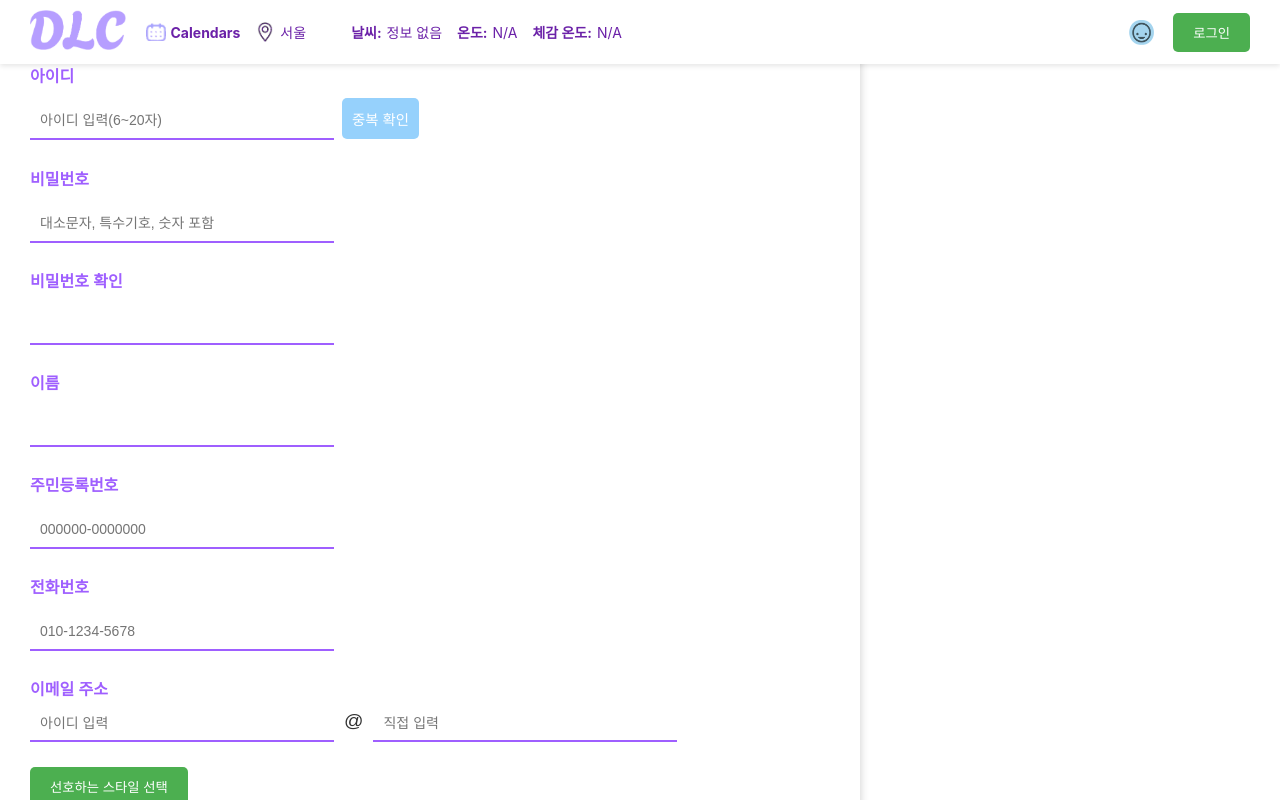
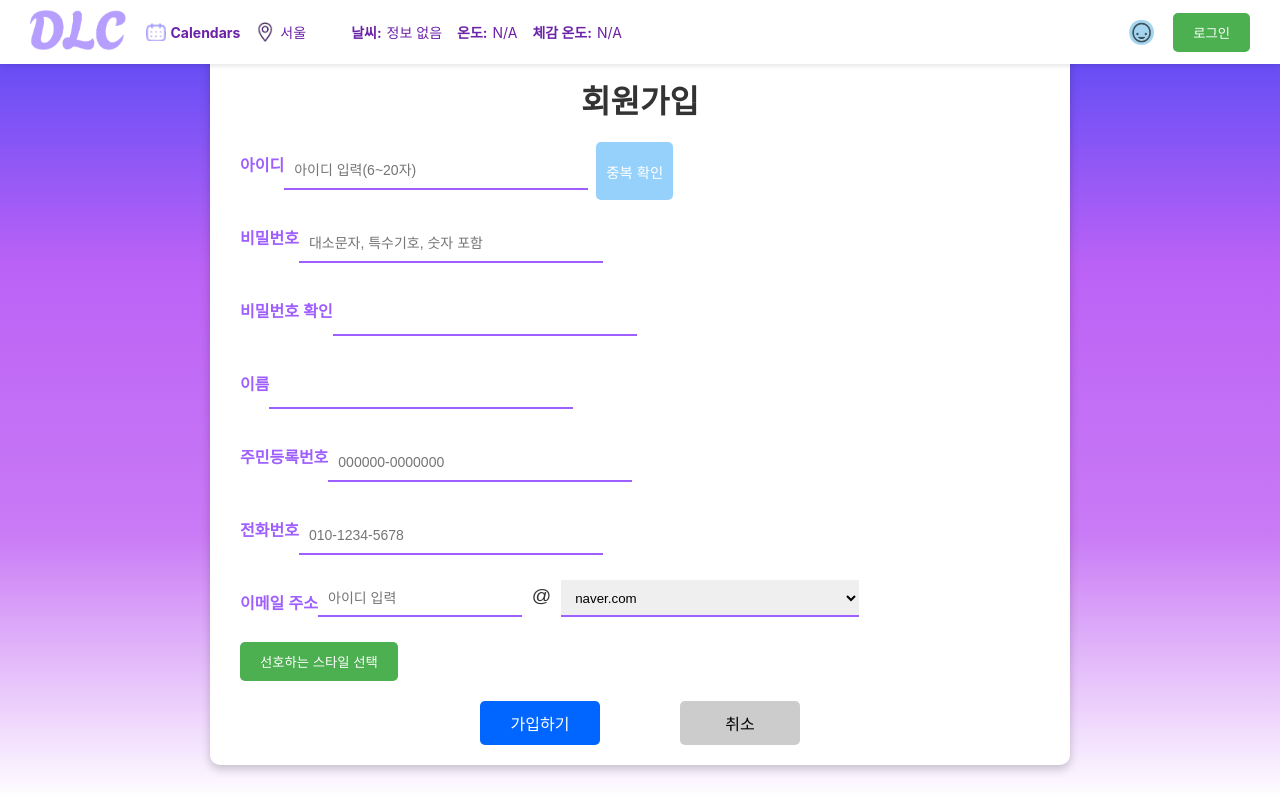
Before and after one commit to hyun3110/5G, a React (Create React App) app in the folder front/: page /signup in a window 1280 px wide. Built offline with nearby package versions, Linux system fonts and the light colour scheme; no server answers.

Commit message:
killstyle

```diff
--- a/front/src/App.js
+++ b/front/src/App.js
@@ -35,7 +35,7 @@ const App = () => {
 
   return (
     <Router>
-      <div className="app-container">
+      <div>
         {/* 모든 페이지에서 공통으로 사용하는 Header */}
         <Header user={user} setUser={setUser}/>
         {/* Routes는 페이지마다 다른 콘텐츠를 렌더링 */}
--- a/front/src/component/Header.jsx
+++ b/front/src/component/Header.jsx
@@ -1,5 +1,5 @@
 import React, { useEffect, useState } from "react";
-import "../css/styles.css";
+import '../css/header.css'
 import axios from "axios";
 import { useNavigate } from "react-router-dom";
 
--- a/front/src/component/Main.jsx
+++ b/front/src/component/Main.jsx
@@ -1,5 +1,4 @@
 import React, { useState, useEffect } from "react";
-import Header from "./Header";
 import Slider from "./Slider";
 import EventSection from "./EventSection";
 import Calander from "./Calander";
--- a/front/src/component/Signup.jsx
+++ b/front/src/component/Signup.jsx
@@ -253,21 +253,18 @@ const Signup = () => {
                 placeholder="아이디 입력"
               />
               <span>@</span>
-              <input
-                type="text"
-                id="email-domain"
-                value={emailDomain}
-                onChange={(e) => setEmailDomain(e.target.value)}
-                placeholder="직접 입력"
-                list="email-options"
-              />
-              <datalist id="email-options">
-                <option value="naver.com" />
-                <option value="kakao.com" />
-                <option value="gmail.com" />
-                <option value="daum.net" />
-                <option value="hanmail.net" />
-              </datalist>
+              <select
+              id="email-domain"
+              value={emailDomain}
+              onChange={(e) => setEmailDomain(e.target.value)}
+              required
+            >
+              <option value="naver.com">naver.com</option>
+              <option value="gmail.com">gmail.com</option>
+              <option value="kakao.com">kakao.com</option>
+              <option value="daum.net">daum.net</option>
+              <option value="hanmail.net">hanmail.net</option>
+            </select>
             </div>
           </div>
           <div className="form-group">
--- a/front/src/css/Signupstyle.css
+++ b/front/src/css/Signupstyle.css
@@ -1,6 +1,6 @@
 .signup-container {
     font-family: Arial, sans-serif;
-    background: linear-gradient(to bottom, #4D48F5, #BB62F6, #C97AF5, #FFFFFF);
+    background: linear-gradient(to bottom, #4D48F5, #BB62F6, #C97AF5, #FFFFFF)!important;
     margin: 0;
     padding: 0;
     display: flex;
@@ -25,6 +25,7 @@
 
 .form-group {
     margin-bottom: 15px;
+    display: flex;
 }
 
 .form-group label {
--- /dev/null
+++ b/front/src/css/header.css
@@ -0,0 +1,67 @@
+header {
+    position: fixed;
+    top: 0;
+    left: 0;
+    width: 100%;
+    z-index: 1000;
+    margin: 0;
+    padding: 0;
+    background-color: white;
+    box-shadow: 0 2px 5px rgba(0, 0, 0, 0.1);
+  }
+
+  .header-container {
+    display: flex;
+    justify-content: space-between; /* 좌/우 요소 간 간격 */
+    align-items: center; /* 수직 중앙 정렬 */
+    padding: 10px 30px;
+  }
+
+  .header-logo img {
+    height: 40px;
+  }
+
+  .header-nav {
+    display: flex;
+    align-items: center; /* 수직 정렬 */
+    gap: 15px; /* 요소 간 간격 */
+    font-size: 14px;
+    color: #6b21a8; /* 보라색 텍스트 */
+    margin-right: 40%;
+  }
+
+  .header-nav a {
+    text-decoration: none;
+    color: #6b21a8;
+    font-weight: bold;
+    display: flex;
+    align-items: center; /* 텍스트와 아이콘 중앙 정렬 */
+    gap: 5px; /* 아이콘과 텍스트 간 간격 */
+  }
+
+  .header-nav img {
+    width: 20px; /* 원하는 너비 */
+    height: 20px; /* 원하는 높이 */
+    object-fit: contain; /* 비율 유지하면서 크기 조정 */
+  }
+
+
+  .header-nav span {
+    display: flex;
+    align-items: center; /* 텍스트와 아이콘 중앙 정렬 */
+    font-size: 14px;
+    gap: 5px; /* 아이콘과 텍스트 간 간격 */
+  }
+
+  .header-icons {
+    display: flex;
+    align-items: center; /* 아이콘 수직 정렬 */
+    justify-content: center; /* 중앙 정렬 */
+    gap: 15px;
+  }
+
+  .header-icons img {
+    width: 25px;
+    height: 25px;
+    cursor: pointer;
+  }
--- a/front/src/css/styles.css
+++ b/front/src/css/styles.css
@@ -31,79 +31,6 @@ body {
   overflow: hidden; /* 스크롤바 표시 */
   padding-top: 1.8%; /* Header 높이만큼 여백 추가 */
 }
-
-
-
-/* 헤더 스타일 */
-header {
-  position: fixed;
-  top: 0;
-  left: 0;
-  width: 100%;
-  z-index: 1000;
-  margin: 0;
-  padding: 0;
-  background-color: white;
-  box-shadow: 0 2px 5px rgba(0, 0, 0, 0.1);
-}
-
-.header-container {
-  display: flex;
-  justify-content: space-between; /* 좌/우 요소 간 간격 */
-  align-items: center; /* 수직 중앙 정렬 */
-  padding: 10px 30px;
-}
-
-.header-logo img {
-  height: 40px;
-}
-
-.header-nav {
-  display: flex;
-  align-items: center; /* 수직 정렬 */
-  gap: 15px; /* 요소 간 간격 */
-  font-size: 14px;
-  color: #6b21a8; /* 보라색 텍스트 */
-  margin-right: 40%;
-}
-
-.header-nav a {
-  text-decoration: none;
-  color: #6b21a8;
-  font-weight: bold;
-  display: flex;
-  align-items: center; /* 텍스트와 아이콘 중앙 정렬 */
-  gap: 5px; /* 아이콘과 텍스트 간 간격 */
-}
-
-.header-nav img {
-  width: 20px; /* 원하는 너비 */
-  height: 20px; /* 원하는 높이 */
-  object-fit: contain; /* 비율 유지하면서 크기 조정 */
-}
-
-
-.header-nav span {
-  display: flex;
-  align-items: center; /* 텍스트와 아이콘 중앙 정렬 */
-  font-size: 14px;
-  gap: 5px; /* 아이콘과 텍스트 간 간격 */
-}
-
-.header-icons {
-  display: flex;
-  align-items: center; /* 아이콘 수직 정렬 */
-  justify-content: center; /* 중앙 정렬 */
-  gap: 15px;
-}
-
-.header-icons img {
-  width: 25px;
-  height: 25px;
-  cursor: pointer;
-}
-
-
 
 /* Daily Look 텍스트 스타일 */
 .slider-container {
```
